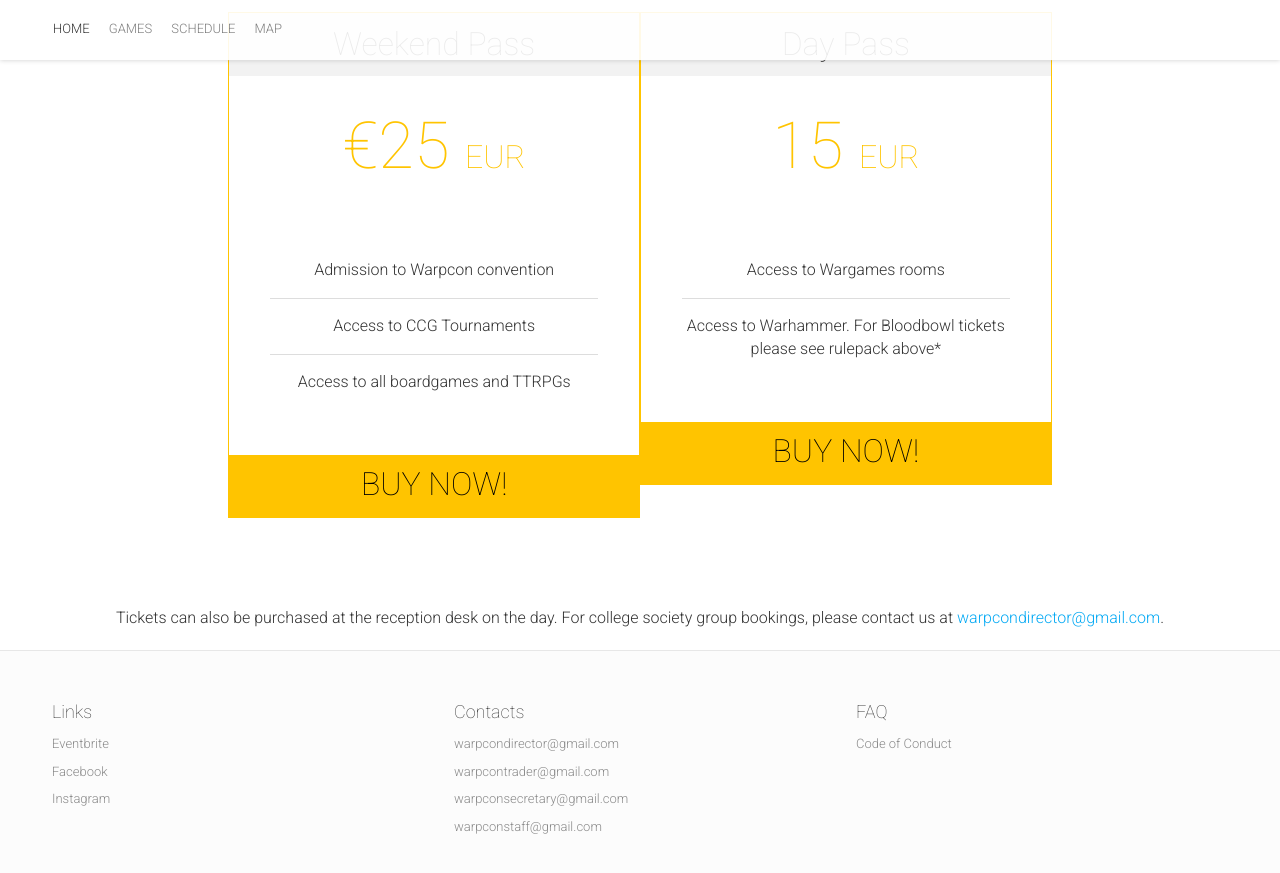
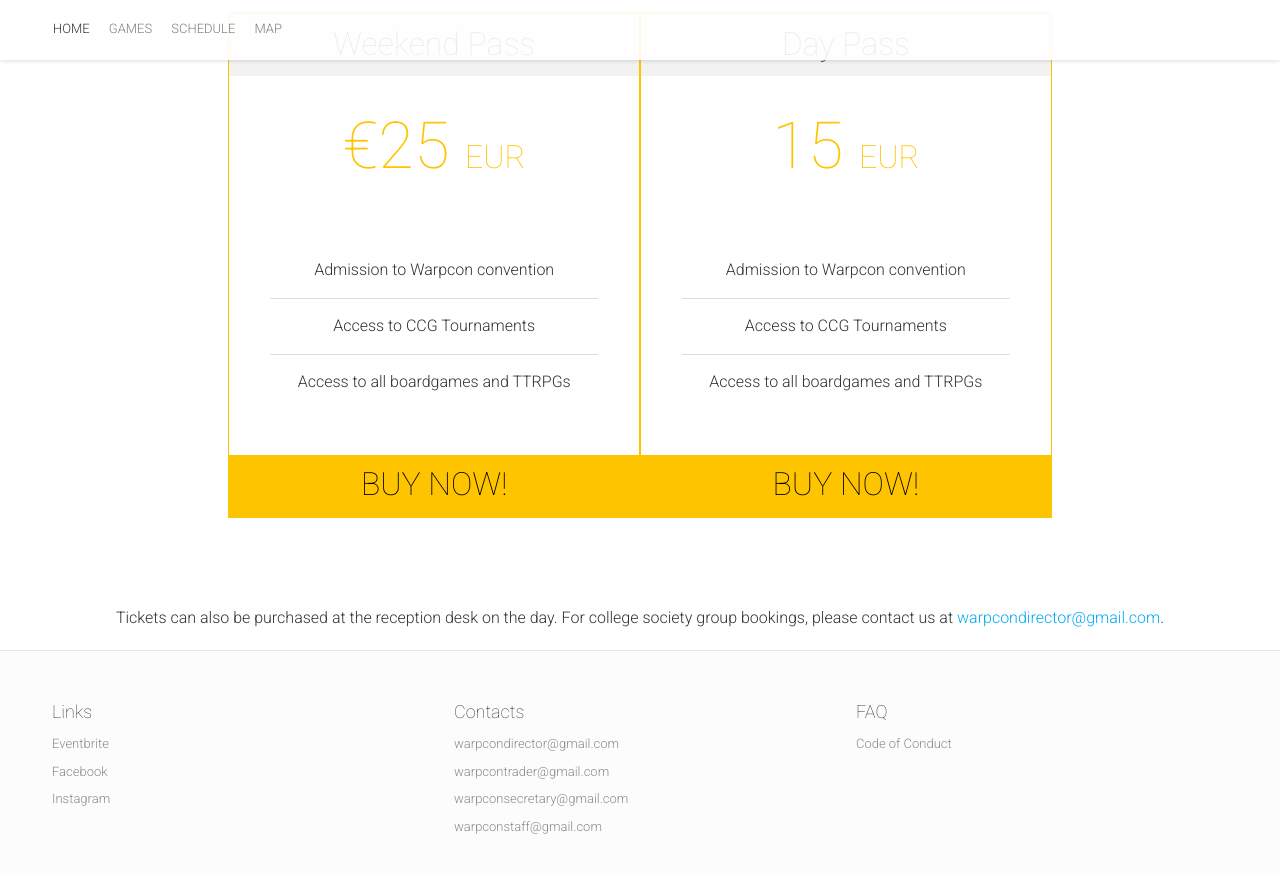
Before and after one commit to gregoriousTechorious/warpcon.ie, a Jekyll site: the page built from index.html, in a window 1280 px wide and 900 px high, scrolled down 3503 px. Shown: the top 873 px of the window. Built offline with Jekyll 4.4.1, drawn with Linux system fonts in a browser that asks for light colours; nearby versions of some CDN libraries.

Commit message:
fixed mistake in day pass

```diff
--- a/_config.yml
+++ b/_config.yml
@@ -169,7 +169,7 @@
   buyButtonLink: "https://uccsocieties.ticketsolve.com/ticketbooth/shows/1173660198"
   buyButtonText: "Buy now!"
   additionalInfo: "Student Discount Available!"
-  ticketContentList: ["Access to Wargames rooms", "Access to Warhammer. For Bloodbowl tickets please see rulepack above*"]
+  ticketContentList: ["Admission to Warpcon convention","Access to CCG Tournaments", "Access to all boardgames and TTRPGs"]
 
 # Footer
 socialLinks:
```
